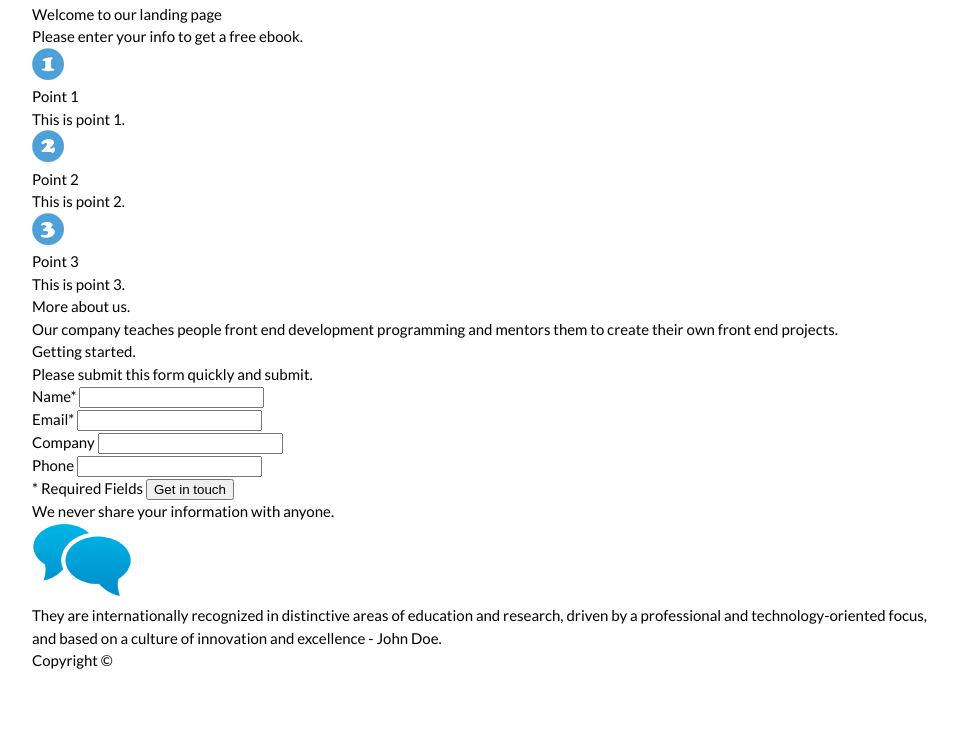
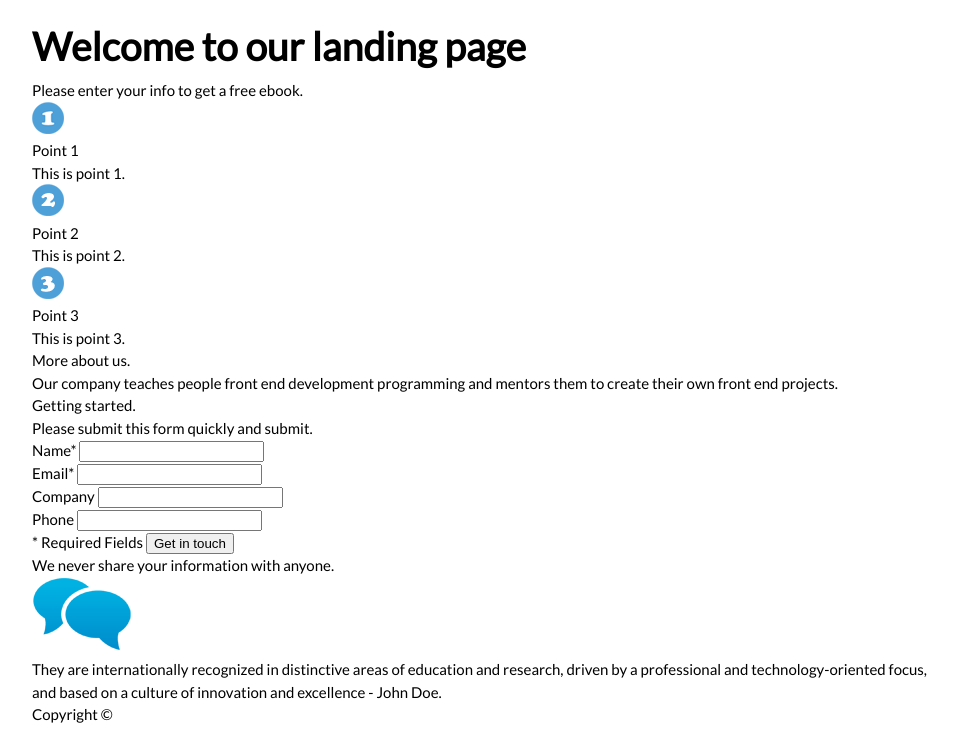
Before and after one commit to rags4developer/udemy-css-proj, a plain HTML site: page landing-page/index.html in a window 1280 px wide. Shown: the part 159-895 px from the top of the page, without its empty margins (160-1117 px from the left). Before the commit the page ends 841 px from the top, so only its background shows below. Drawn offline with Linux system fonts and the light colour scheme.

Commit message:
added css for h1 tag.

```diff
--- a/landing-page/css/style.css
+++ b/landing-page/css/style.css
@@ -15,3 +15,10 @@ p {
 	margin 10px 0;
 	line-height: 1.5em;
 }
+
+h1 {
+	font-size: 39px;
+	font-weight: bold;
+	margin: 20px 0 10px 0;
+	line-height: 1.2em;
+}
```
